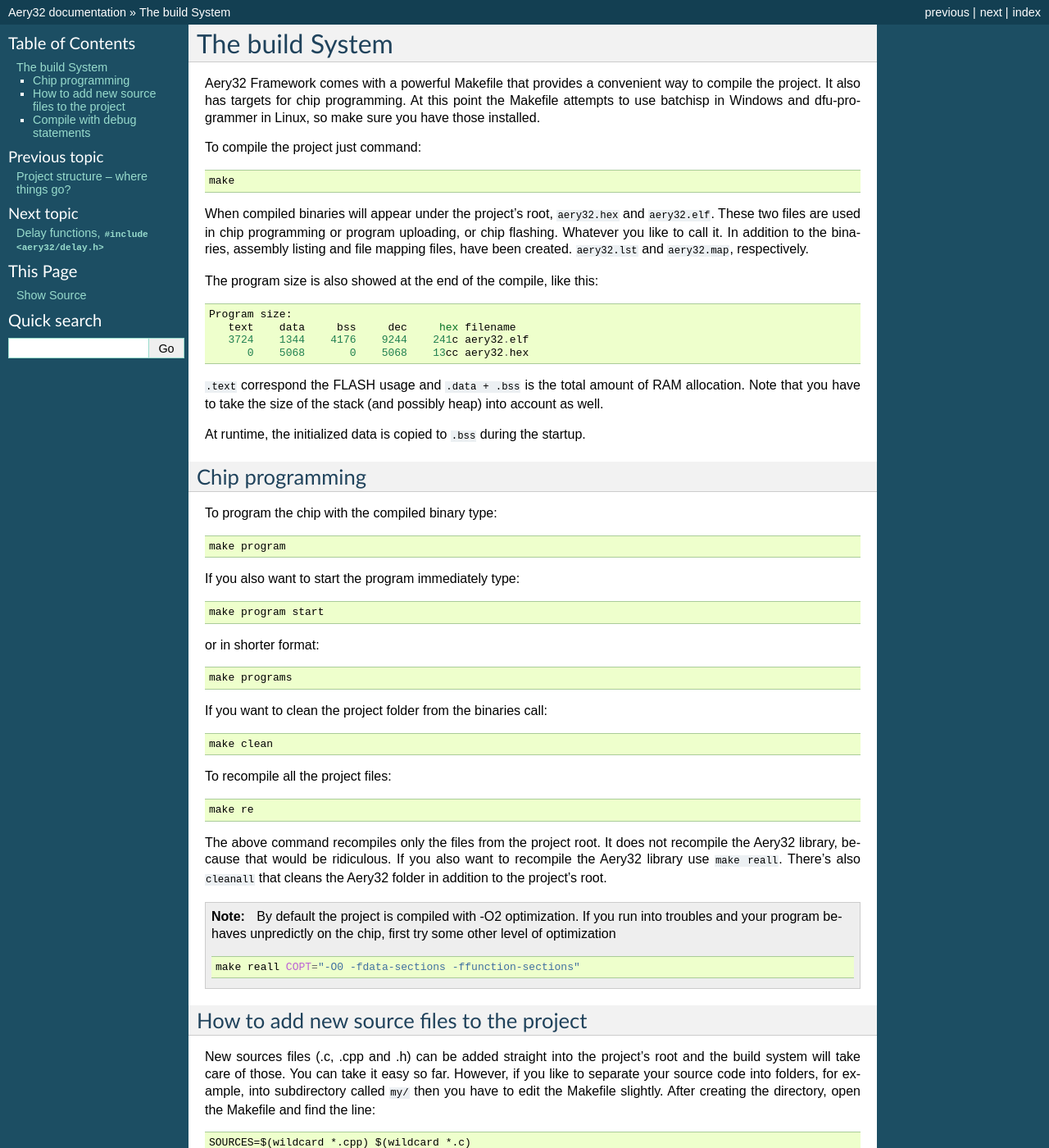
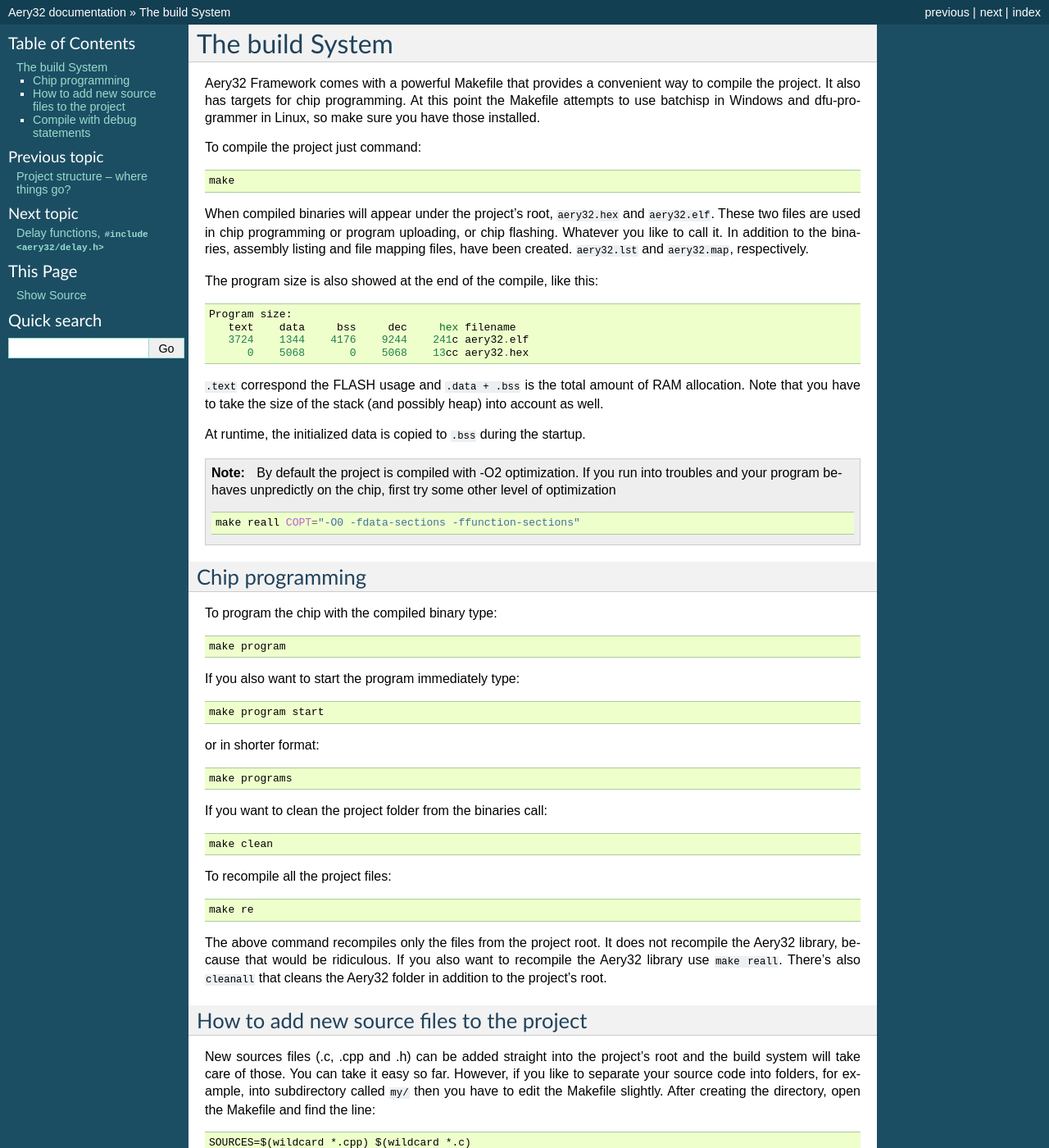
Before and after one commit to aery32/aery32-refguide, a Sphinx documentation site: the page built from source/build_system.rst, in a window 1280 px wide and 1400 px high. Shown: the whole window at 82% size. Built offline with Sphinx 7.4.7, drawn with Linux system fonts in a browser that asks for light colours; part of the change alters nothing that is shown.

```diff
--- a/source/build_system.rst
+++ b/source/build_system.rst
@@ -19,6 +19,14 @@ The program size is also showed at the end of the compile, like this::
 ``.text`` correspond the FLASH usage and ``.data + .bss`` is the total amount of RAM allocation. Note that you have to take the size of the stack (and possibly heap) into account as well.
 
 At runtime, the initialized data is copied to ``.bss`` during the startup.
+
+.. note::
+
+    By default the project is compiled with -O2 optimization. If you run into troubles and your program behaves unpredictly on the chip, first try some other level of optimization
+
+    .. code-block:: shell
+
+        make reall COPT="-O0 -fdata-sections -ffunction-sections"
 
 Chip programming
 ----------------
@@ -45,14 +53,6 @@ To recompile all the project files::
 
 The above command recompiles only the files from the project root. It does not recompile the Aery32 library, because that would be ridiculous. If you also want to recompile the Aery32 library use ``make reall``. There's also ``cleanall`` that cleans the Aery32 folder in addition to the project's root.
 
-.. note::
-
-	By default the project is compiled with -O2 optimization. If you run into troubles and your program behaves unpredictly on the chip, first try some other level of optimization
-
-	.. code-block:: shell
-
-		make reall COPT="-O0 -fdata-sections -ffunction-sections"
-
 How to add new source files to the project
 ------------------------------------------
 
```
